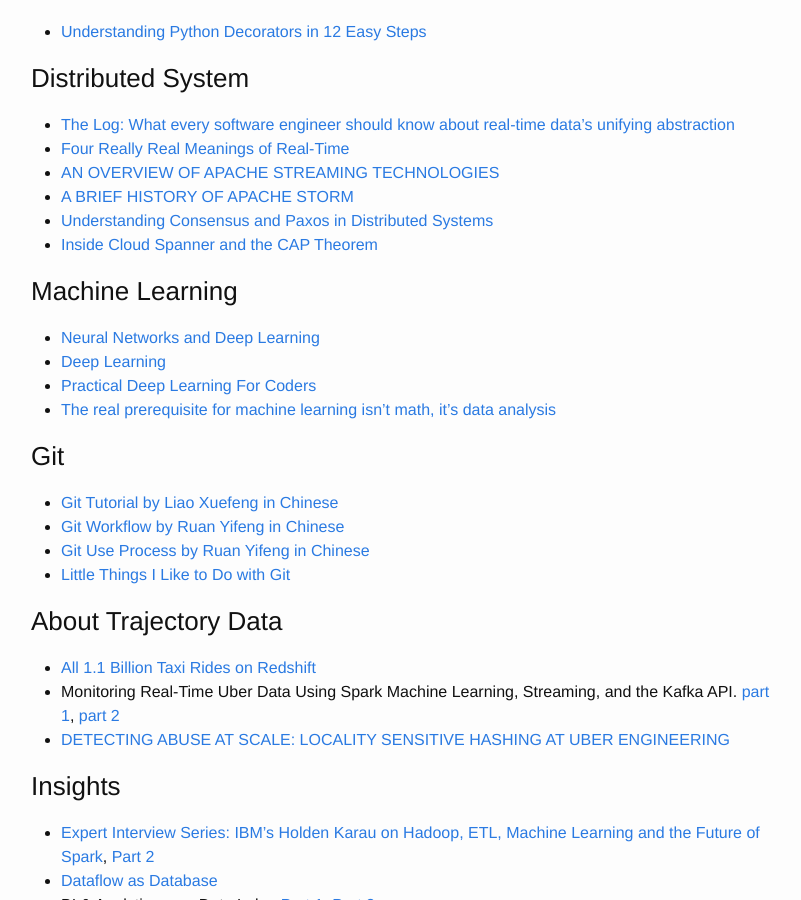
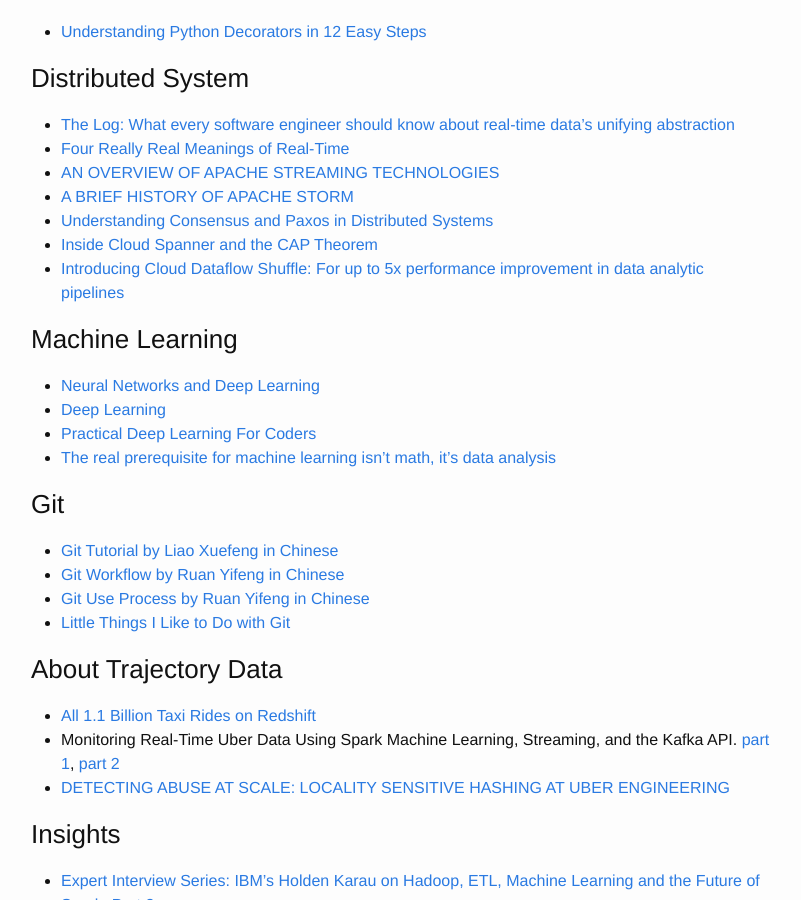
Before and after one commit to ambling/ambling.github.io, a Jekyll site: the page built from 00-recommands.md, in a window 1280 px wide and 900 px high, scrolled down 1503 px. Shown: the whole window, without its empty margins (239-1040 px from the left). Built offline with Jekyll 4.4.1, drawn with Linux system fonts in a browser that asks for light colours.

Commit message:
add a shuffle service provided by google cloud computing

```diff
--- a/00-recommands.md
+++ b/00-recommands.md
@@ -68,6 +68,7 @@ permalink: /recommands/
 - [A BRIEF HISTORY OF APACHE STORM](http://hortonworks.com/blog/brief-history-apache-storm/)
 - [Understanding Consensus and Paxos in Distributed Systems](http://ifeanyi.co/posts/understanding-consensus/)
 - [Inside Cloud Spanner and the CAP Theorem](https://cloudplatform.googleblog.com/2017/02/inside-Cloud-Spanner-and-the-CAP-Theorem.html)
+- [Introducing Cloud Dataflow Shuffle: For up to 5x performance improvement in data analytic pipelines](https://cloud.google.com/blog/big-data/2017/06/introducing-cloud-dataflow-shuffle-for-up-to-5x-performance-improvement-in-data-analytic-pipelines)
 
 ### Machine Learning
 
```
